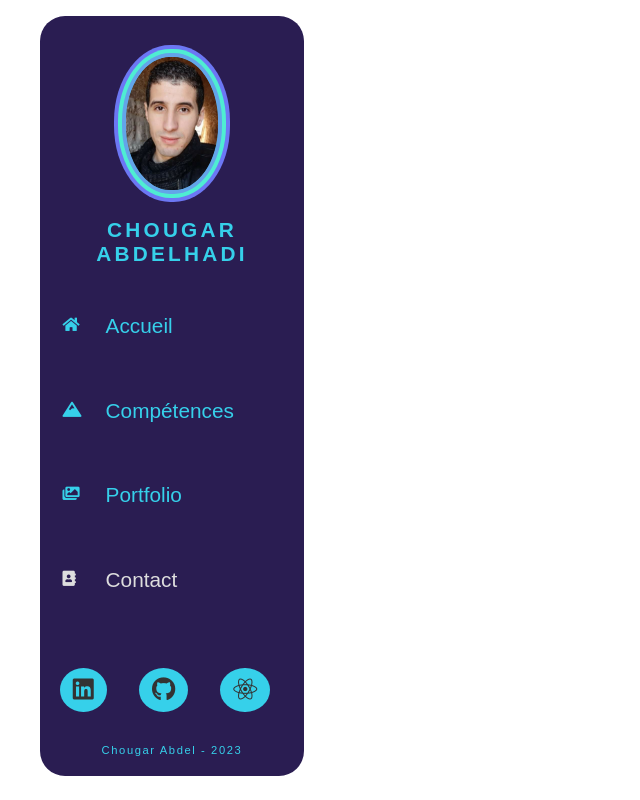
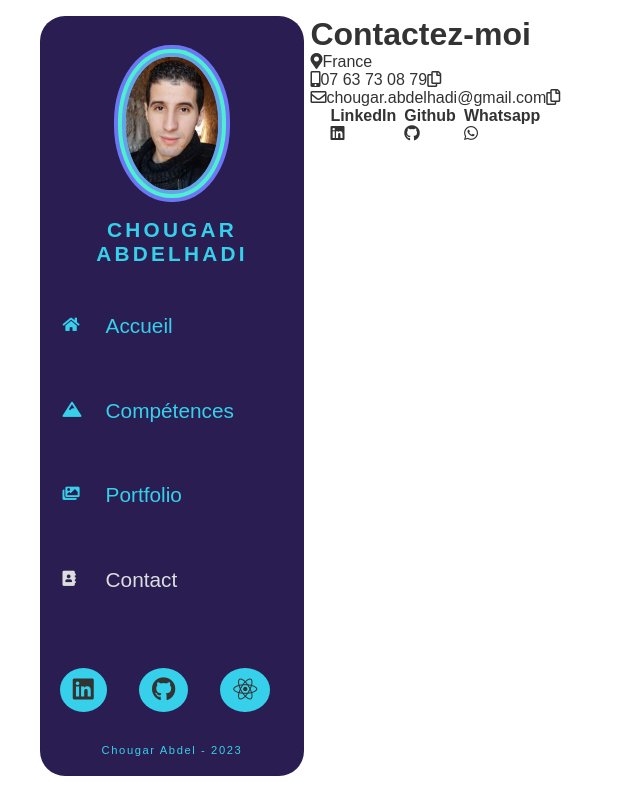
Before and after one commit to CY-Abdel/mon-cv-react, a React (Create React App) app: page /contact in a window 1280 px wide. Shown: the whole page, without its empty margins (0-640 px from the left). Built offline with nearby package versions, Linux system fonts and the light colour scheme; a web font is replaced by a local one.

Commit message:
page contact partie jsx et js et html fini

```diff
--- a/package.json
+++ b/package.json
@@ -8,6 +8,7 @@
     "@testing-library/user-event": "^13.5.0",
     "node-sass": "^8.0.0",
     "react": "^18.2.0",
+    "react-copy-to-clipboard": "^5.1.0",
     "react-dom": "^18.2.0",
     "react-router-dom": "^6.6.1",
     "react-scripts": "5.0.1",
--- a/src/pages/Contact.js
+++ b/src/pages/Contact.js
@@ -1,12 +1,67 @@
 import React from 'react';
 import Navigation from '../components/Navigation';
 
+// cette bibliotheque permet de copier sur un truc quand on clique dessus
+// pour installer on lance la commande suivante
+// npm i react-copy-to-clipboard
+import { CopyToClipboard } from 'react-copy-to-clipboard';
+
 const Contact = () => {
-    return (
-        <div>
-             <Navigation />
+  return (
+    <div className='contact'>
+      <Navigation />
+      <div className="contactContent">
+        <div className="header">
+          <div className="contactBox">
+            <h1>Contactez-moi</h1>
+            <ul>
+              <li>
+                <i className="fas fa-map-marker-alt"></i>
+                <span>France</span>
+              </li>
+              <li>
+                <i className="fas fa-mobile-alt"></i>
+                <CopyToClipboard text="0763730879">
+                  <span className='clickInput'
+                    onClick={() => { alert('Numéro de téléphone copié !'); }}>07 63 73 08 79
+                    <i className="far fa-copy"></i>
+                  </span>
+                </CopyToClipboard>
+              </li>
+              <li>
+                <i className="far fa-envelope"></i>
+                <CopyToClipboard text="chougar.abdelhadi@gmail.com">
+                  <span className='clickInput'
+                    onClick={() => { alert('E-mail copié !'); }}>chougar.abdelhadi@gmail.com
+                    <i className="far fa-copy"></i>
+                  </span>
+                </CopyToClipboard>
+              </li>
+            </ul>
+          </div>
+          <div className="socialNetwork">
+            <ul>
+              <a href="http://www.google.com" target="_blank"
+              rel="noopener noreferrer">
+                <h4>LinkedIn</h4>
+                <i className="fab fa-linkedin"></i>
+              </a>
+              <a href="http://www.google.com" target="_blank"
+              rel="noopener noreferrer">
+                <h4>Github</h4>
+                <i className="fab fa-github"></i>
+              </a>
+              <a href="http://www.google.com" target="_blank"
+              rel="noopener noreferrer">
+                <h4>Whatsapp</h4>
+                <i className="fab fa-whatsapp"></i>
+              </a>
+            </ul>
+          </div>
         </div>
-    );
+      </div>
+    </div>
+  );
 };
 
 export default Contact;
--- a/src/styles/pages/_portfolio.scss
+++ b/src/styles/pages/_portfolio.scss
@@ -14,9 +14,10 @@
         grid-area: 1;
         border-radius: $borderRadius;
         display: flex;
-        width: 100%;
+        width: 99%;
         padding: 1rem 2rem;
-        margin: 0 auto;
+        margin: 0 0 0 0.3rem ;
+        // margin: 0 1rem ;
         background: $color-1;
         user-select: none;
         box-shadow: $shadow;
```
Also changed, not shown: 1 other file (tests, documents, lock files or other folders).
